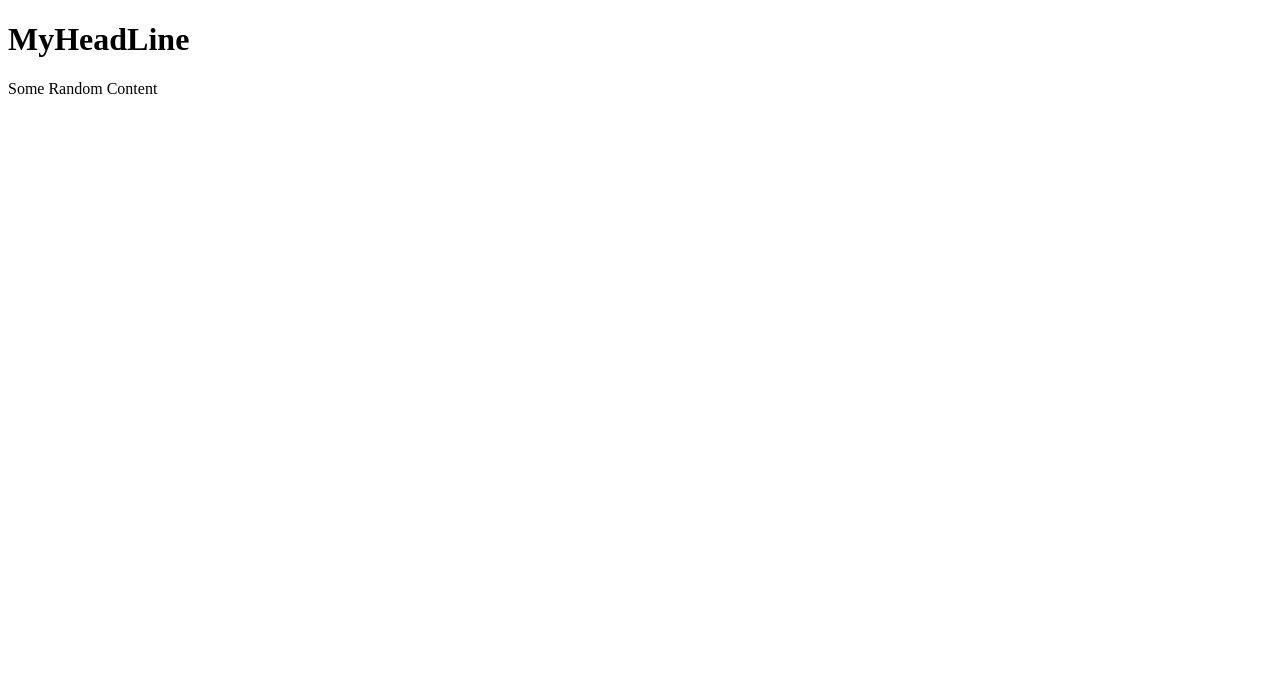
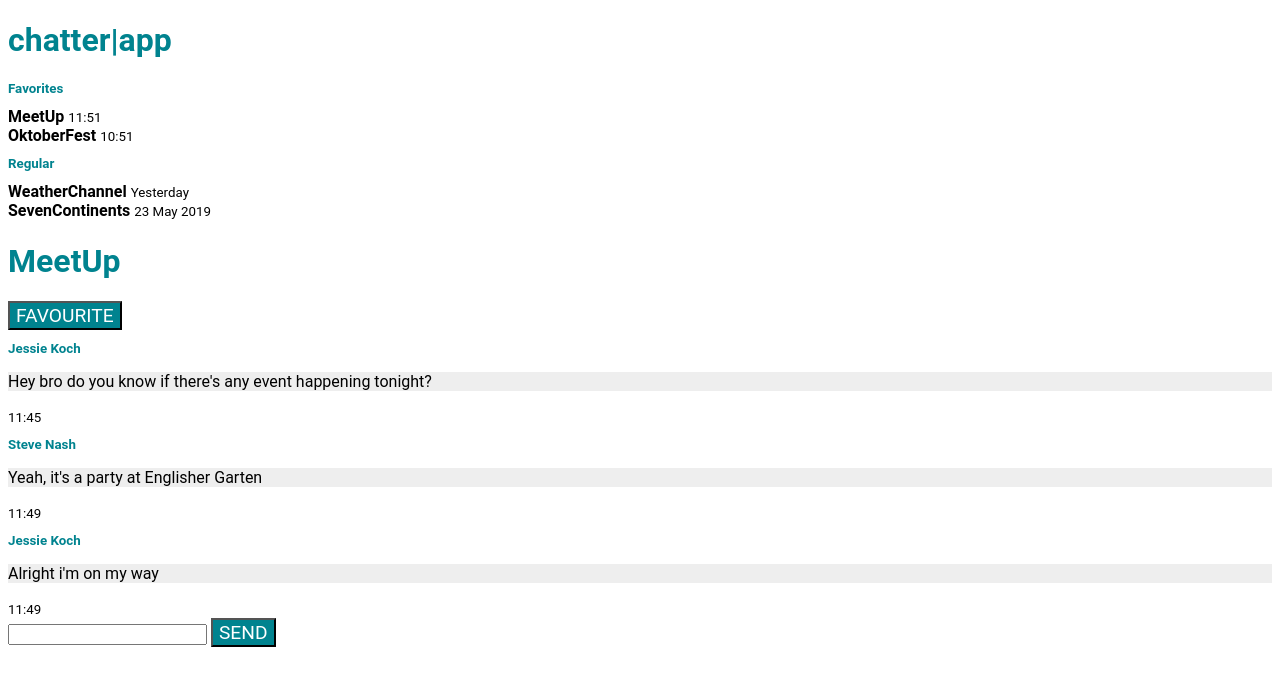
Before and after one commit to Athenkosi-rgb/MessengerApp, a plain HTML site: page index.html in a window 1280 px wide. Drawn offline with Linux system fonts and the light colour scheme.

Commit message:
chatter|app-Challenge 1 attempt

```diff
--- a/index.html
+++ b/index.html
@@ -1,13 +1,70 @@
 <!DOCTYPE html>
+<html>
+  <head>
+    <meta charset="utf-8" />
+    <meta http-equiv="X-UA-Compatible" content="IE=edge" />
+    <title>Chatter|App</title>
+    <meta name="viewport" content="width=device-width, initial-scale=1" />
+    <style>
+      * {
+        font-family: Roboto, Arial, "sans-serif";
+      }
 
-<html>
+      h1 {
+        color: #00838f;
+      }
 
-    <head>
-        <title>MyPage</title>
-    </head>
-    <body>
-        <h1>MyHeadLine</h1>
-        <p>Some Random Content</p>
-    </body>
+      h2 {
+        color: #00838f;
+        font-size: smaller;
+      }
 
+      p {
+        background-color: #eeeeee;
+      }
+
+      button {
+        background-color: #00838f;
+        text-transform: uppercase;
+        color: white;
+        font-size: larger;
+      }
+    </style>
+  </head>
+
+  <!--Channel 1, Shows recents, and summary of chat-->
+  <body>
+    <h1>chatter|app</h1>
+
+    <h2>Favorites</h2>
+    <strong>MeetUp</strong> <small>11:51</small> <br />
+    <strong>OktoberFest</strong> <small>10:51</small>
+
+    <h2>Regular</h2>
+    <strong>WeatherChannel</strong> <small>Yesterday</small> <br />
+    <strong>SevenContinents</strong> <small>23 May 2019</small>
+  </body>
+
+  <!--Channel 2, Shows actual chat of particular group-->
+  <body>
+    <h1>MeetUp</h1>
+
+    <button>Favourite</button>
+
+    <h2>Jessie Koch</h2>
+    <p>Hey bro do you know if there's any event happening tonight?<br /></p>
+    <small>11:45</small>
+
+    <h2>Steve Nash</h2>
+    <p>Yeah, it's a party at Englisher Garten<br /></p>
+    <small>11:49</small>
+
+    <h2>Jessie Koch</h2>
+    <p>Alright i'm on my way <br /></p>
+    <small>11:49</small>
+    <br />
+
+    <input type="text" />
+    <button>Send</button>
+  </body>
 </html>
```
